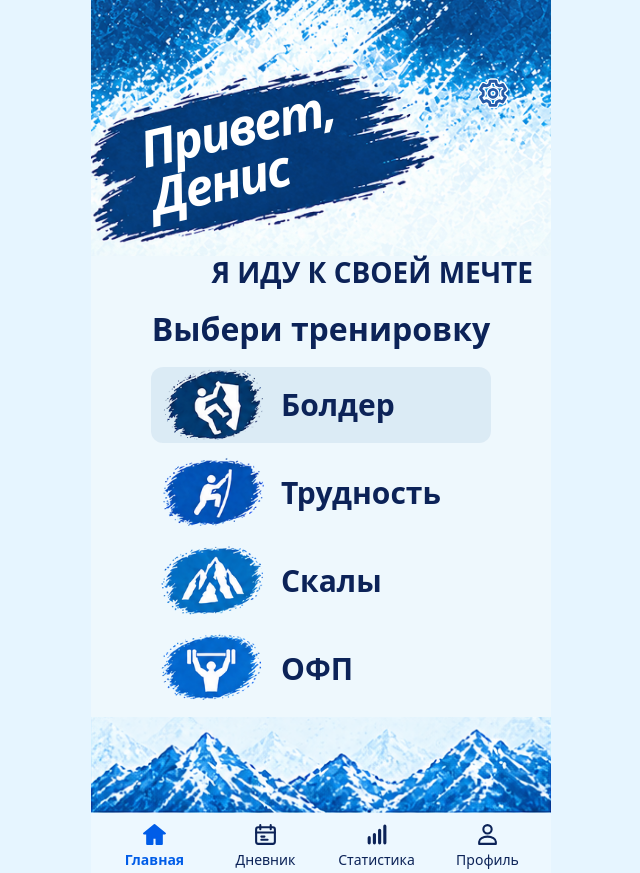
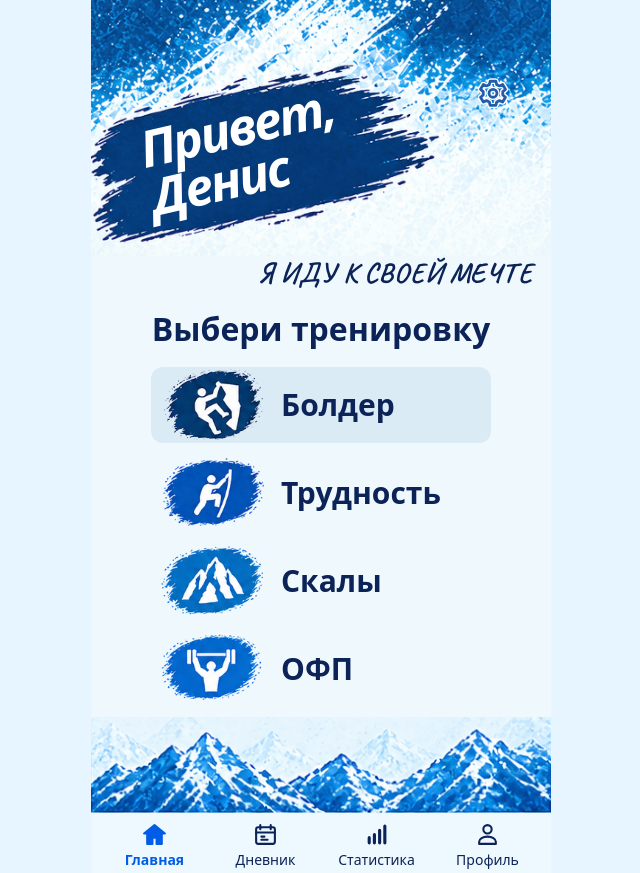
Before and after one commit to pamilenin/training, a plain HTML site: page preview/reference-top-test.html in a window 1280 px wide. Shown: the whole page, without its empty margins (319-959 px from the left). Drawn offline with Linux system fonts and the light colour scheme.

Commit message:
Update reference-top-test.html

```diff
--- a/preview/reference-top-test.html
+++ b/preview/reference-top-test.html
@@ -12,7 +12,8 @@
   <link rel="apple-touch-icon" sizes="180x180"
         href="./assets/reference-v3/home-icon.png">
   <title>UMC diary</title>
-
+<link rel="stylesheet"
+      href="https://fonts.googleapis.com/css2?family=Caveat:wght@700&display=swap">
   <style>
     * {
       box-sizing: border-box;
@@ -288,8 +289,9 @@
   margin: 8px 0 16px;
   text-align: right;
   text-transform: uppercase;
+  font-family: "Caveat", cursive;
   font-size: clamp(22px, 6vw, 28px);
-  font-weight: 750;
+  font-weight: 700;
   line-height: 1.2;
   transform: translateY(-8px);
 }
```
